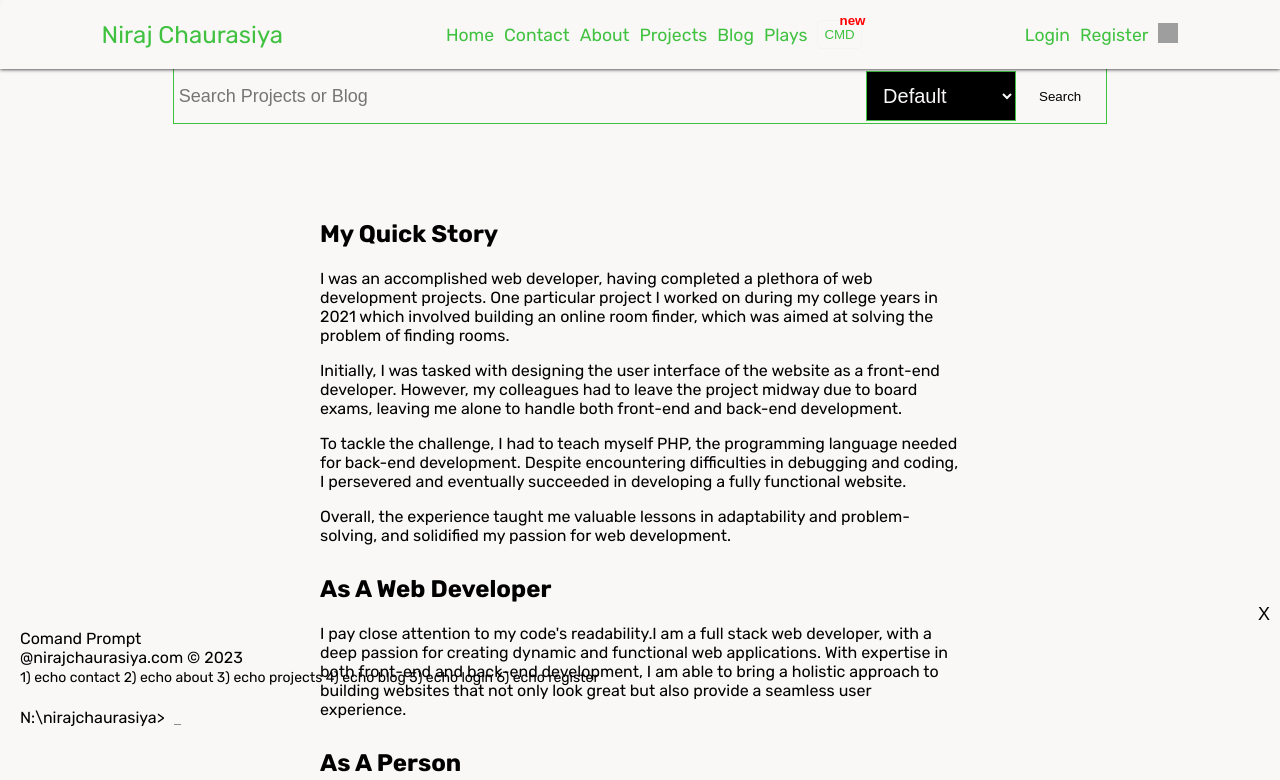
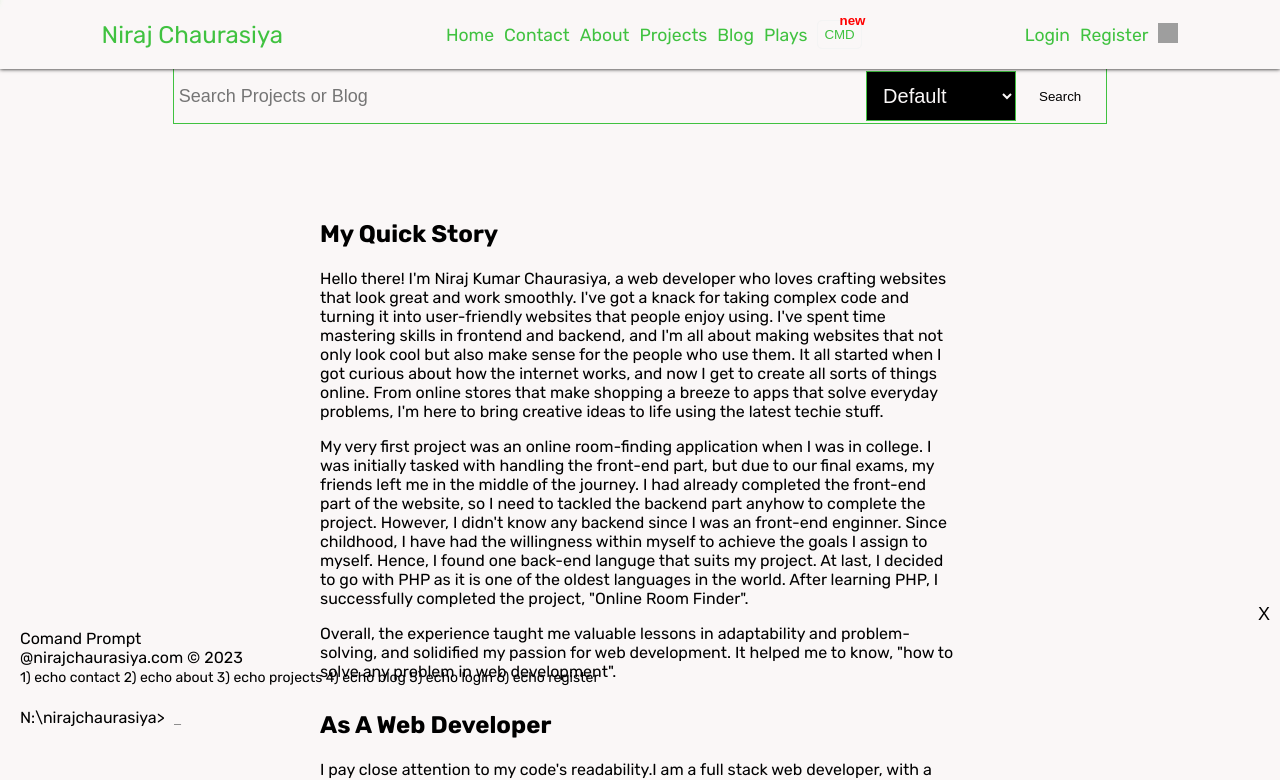
Before and after one commit to nirajchaurasiya/nirajchaurasiya, a Next.js app in the folder clientside/: page /about in a window 1280 px wide. Shown: the top 780 px of the page. Built offline with nearby package versions, Linux system fonts and the light colour scheme; grey boxes are pictures that could not be loaded; a web font is replaced by a local one.

Commit message:
updated about page

```diff
--- a/clientside/pages/about.js
+++ b/clientside/pages/about.js
@@ -54,26 +54,36 @@ export default function About() {
         <div className="my_quick_story">
           <p>My Quick Story</p>
           <p>
-            I was an accomplished web developer, having completed a plethora of
-            web development projects. One particular project I worked on during
-            my college years in 2021 which involved building an online room
-            finder, which was aimed at solving the problem of finding rooms.
+            Hello there! I&apos;m Niraj Kumar Chaurasiya, a web developer who
+            loves crafting websites that look great and work smoothly. I&apos;ve
+            got a knack for taking complex code and turning it into
+            user-friendly websites that people enjoy using. I&apos;ve spent time
+            mastering skills in frontend and backend, and I&apos;m all about
+            making websites that not only look cool but also make sense for the
+            people who use them. It all started when I got curious about how the
+            internet works, and now I get to create all sorts of things online.
+            From online stores that make shopping a breeze to apps that solve
+            everyday problems, I&apos;m here to bring creative ideas to life
+            using the latest techie stuff.
           </p>
           <p>
-            Initially, I was tasked with designing the user interface of the
-            website as a front-end developer. However, my colleagues had to
-            leave the project midway due to board exams, leaving me alone to
-            handle both front-end and back-end development.
-          </p>
-          <p>
-            To tackle the challenge, I had to teach myself PHP, the programming
-            language needed for back-end development. Despite encountering
-            difficulties in debugging and coding, I persevered and eventually
-            succeeded in developing a fully functional website.
+            My very first project was an online room-finding application when I
+            was in college. I was initially tasked with handling the front-end
+            part, but due to our final exams, my friends left me in the middle
+            of the journey. I had already completed the front-end part of the
+            website, so I need to tackled the backend part anyhow to complete
+            the project. However, I didn&apos;t know any backend since I was an
+            front-end enginner. Since childhood, I have had the willingness
+            within myself to achieve the goals I assign to myself. Hence, I
+            found one back-end languge that suits my project. At last, I decided
+            to go with PHP as it is one of the oldest languages in the world.
+            After learning PHP, I successfully completed the project, "Online
+            Room Finder".
           </p>
           <p>
             Overall, the experience taught me valuable lessons in adaptability
             and problem-solving, and solidified my passion for web development.
+            It helped me to know, "how to solve any problem in web development".
           </p>
         </div>
 
```
